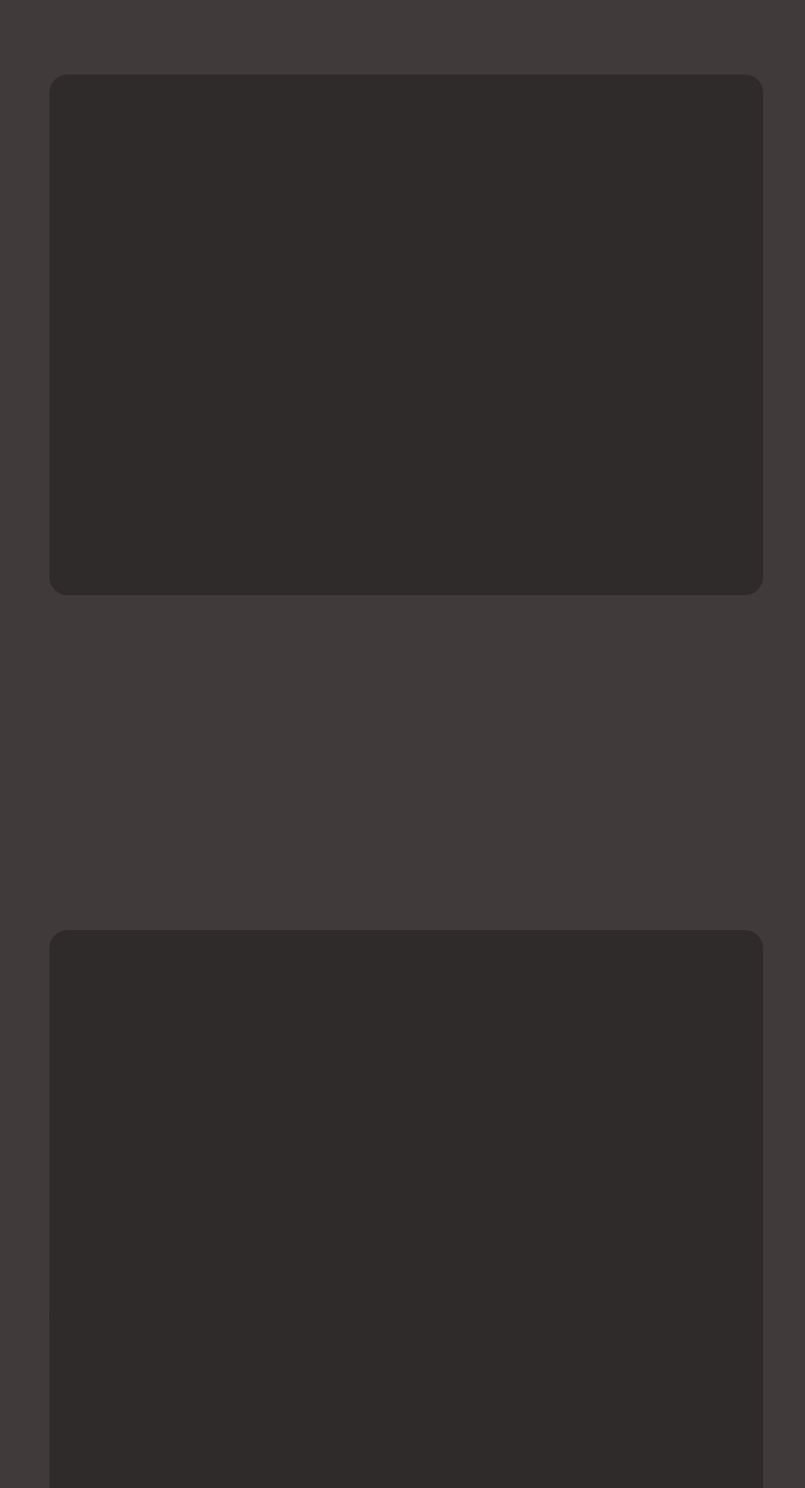
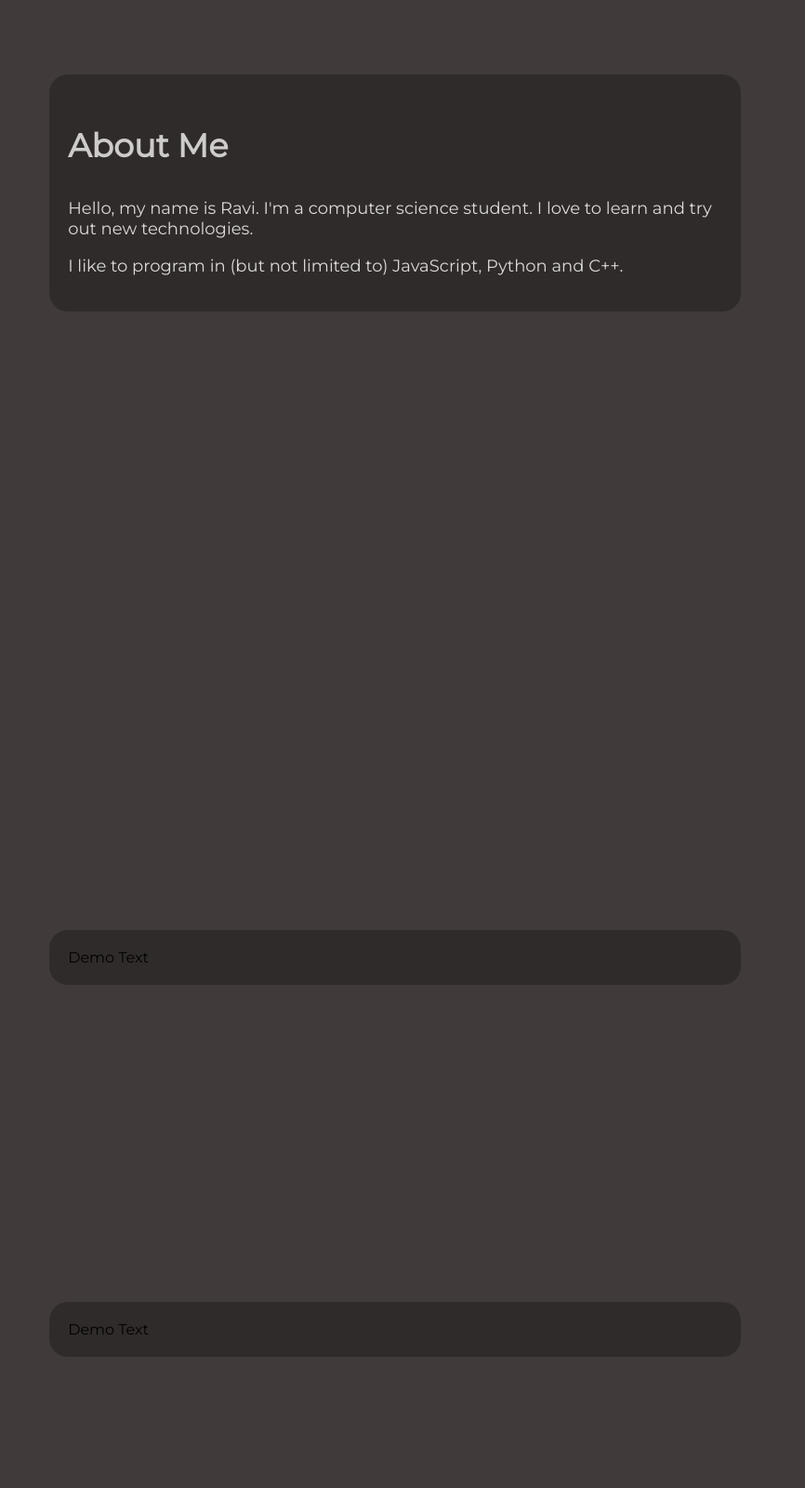
Before and after one commit to JRavi2/jravi2.github.io, a plain HTML site: page index.html in a window 1280 px wide. Shown: the top 1600 px of the page at 93% size, 414-1280 px from the left. After the commit the page ends 1459 px from the top, so only its background shows below. Drawn offline with Linux system fonts and the light colour scheme.

Commit message:
Added About Me Content

```diff
--- a/css/style.css
+++ b/css/style.css
@@ -118,8 +118,8 @@ main .card {
     position: absolute;
     left: 36.5%;
     transition: top ease 2s;
-    width: 60vw;
-    height: 70vh;
+    width: 55vw;
+    /* height: 70vh; */
     border-radius: 20px;
     background-color: rgb(48, 43, 43);
 }
@@ -143,3 +143,32 @@ main .card {
 .pos-5 {
     top: 175vh;
 }
+
+main .card {
+    padding: 20px;
+}
+
+main .card h3 {
+    font-size: 35px;
+    color: rgb(206, 203, 203);
+}
+
+main #about-me p {
+    font-size: 18px;
+    color: rgb(219, 217, 217);
+}
+
+main #portfolio #projects-container {
+    display: grid;
+    grid-template-columns: 60vh 60vh;
+}
+
+main #portfolio #projects-container .project {
+    background: red;
+}
+
+main #portfolio #projects-container #sorting-visualizer {
+    height: 30vh;
+    background: url("../img/sorting-visualizer.png"), #;
+    background-size: 100% 100%;
+}
--- a/index.html
+++ b/index.html
@@ -23,7 +23,7 @@
                     </p>
                     <div id="social">
                         <a
-                            href="http://www.twitter.com"
+                            href="http://www.twitter.com/ravi_j8"
                             style="color: rgb(56, 56, 189);"
                             ><i
                                 class="fa fa-twitter fa-2x"
@@ -31,7 +31,7 @@
                             ></i
                         ></a>
                         <a
-                            href="http://www.linkedin.com"
+                            href="http://www.linkedin.com/in/jravi24"
                             style="color: rgb(13, 13, 44);"
                             ><i
                                 class="fa fa-linkedin fa-2x"
@@ -69,9 +69,30 @@
             </div>
         </header>
         <main>
-            <div id="about-me" class="card pos-3"></div>
-            <div id="portfolio" class="card pos-4"></div>
-            <div id="contact" class="card pos-5"></div>
+            <div id="about-me" class="card pos-3">
+                <h3>About Me</h3>
+                <p>
+                    Hello, my name is Ravi. I'm a computer science student. I
+                    love to learn and try out new technologies.
+                </p>
+                <p>
+                    I like to program in (but not limited to) JavaScript, Python
+                    and C++.
+                </p>
+            </div>
+            <div id="portfolio" class="card pos-4">
+                <!-- <h3>Portfolio</h3>
+                <div id="projects-container">
+                    <div class="project" id="sorting-visualizer">
+                        <h4>Sorting Visualizer</h4>
+                    </div>
+                    <div class="project">
+                        <h4>Sorting Visualizer</h4>
+                    </div>
+                </div> -->
+                Demo Text
+            </div>
+            <div id="contact" class="card pos-5">Demo Text</div>
         </main>
         <script src="./js/index.js"></script>
         <script src="./js/navigation.js"></script>
```
Also changed, not shown: img/sorting-visualizer.png (added).
